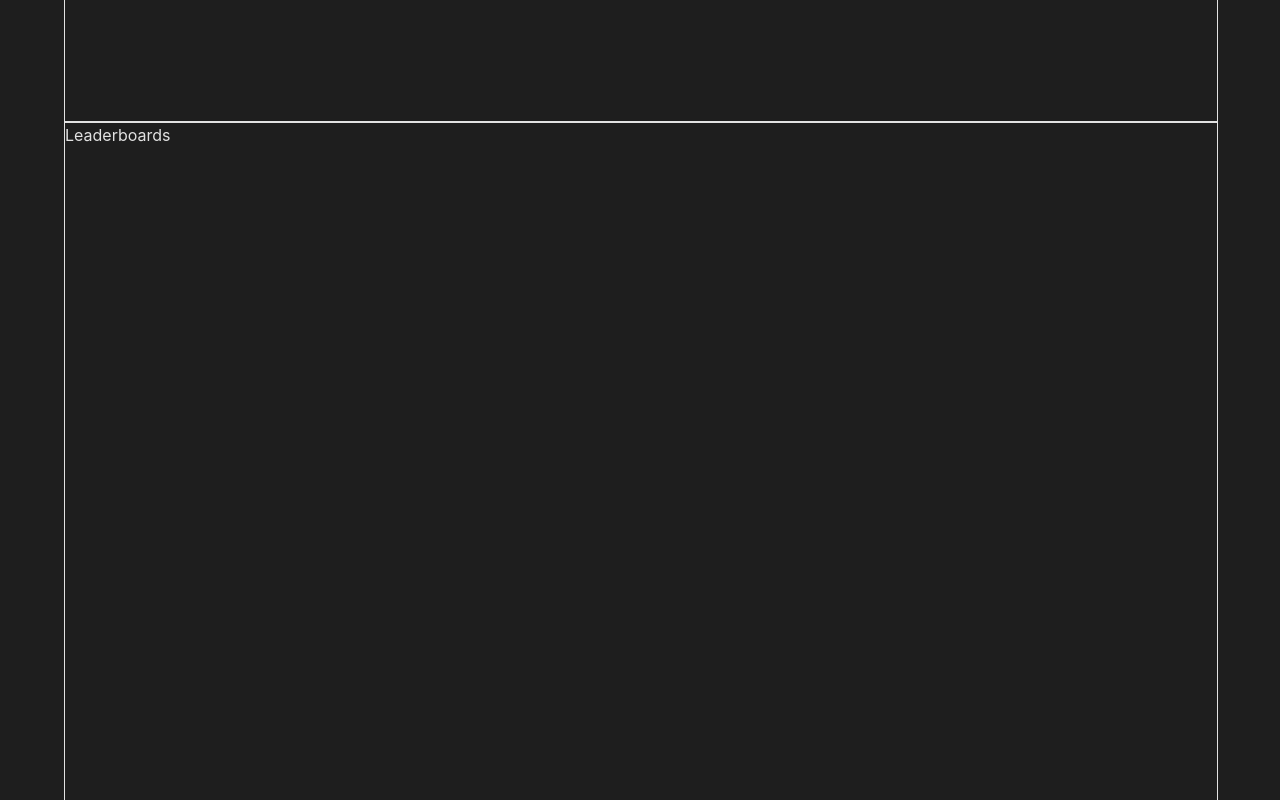
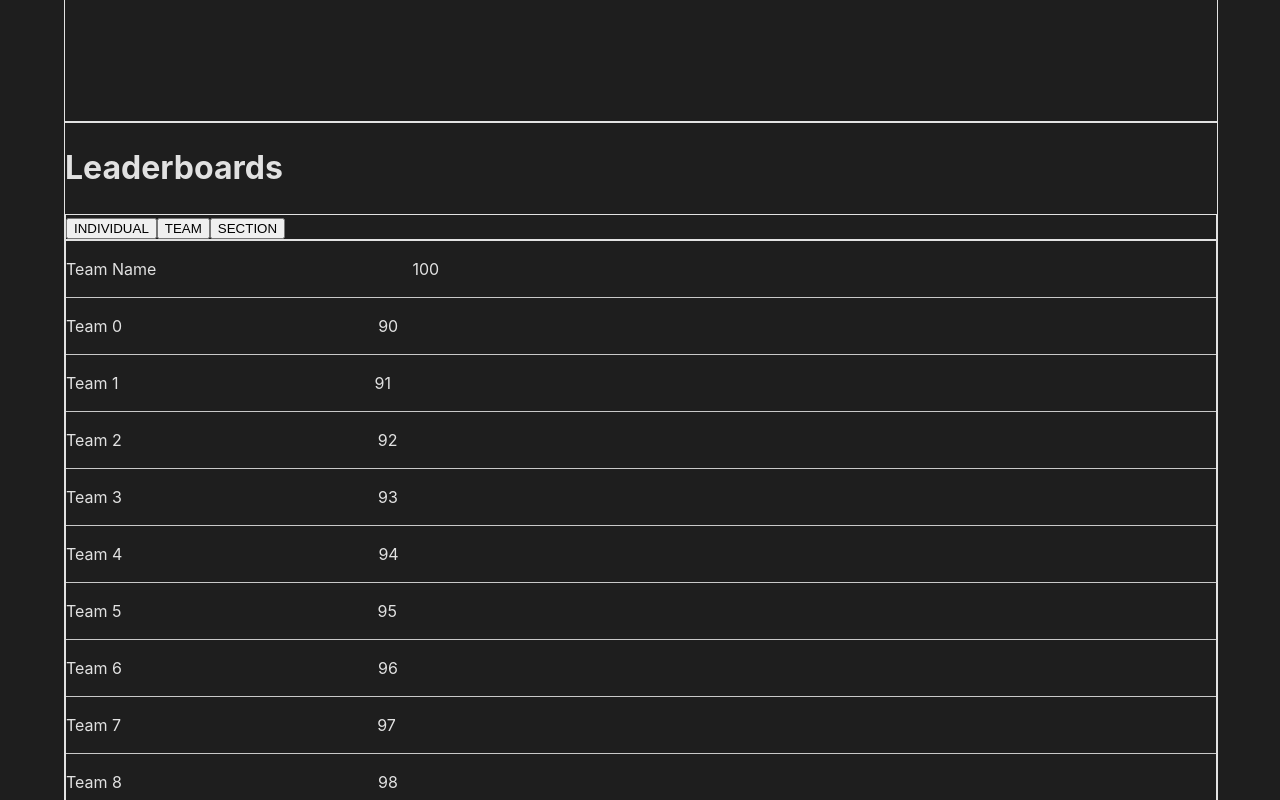
Before and after one commit to AKHIL-GIREESH/IEEE140-R10, a React (Vite) app in the folder ieee140-r10-frontend/: page / in a window 1280 px wide. Shown: the part 1080-1880 px from the top of the page. Built offline with nearby package versions, Linux system fonts and the light colour scheme.

Commit message:
Landing Leaderboards

```diff
--- a/ieee140-r10-frontend/components/LandingPage/Leaderboards.jsx
+++ b/ieee140-r10-frontend/components/LandingPage/Leaderboards.jsx
@@ -1,7 +1,31 @@
 const Leaderboards = () => {
+
+    let table = []
+
+    for(let i=0;i<10;i++){
+        table.push(
+            <div style={{display:"flex",borderBottom:"1px solid #c9c9c9"}}>
+                <p>Team {i}</p> <p style={{marginLeft:"20vw"}}>{90+i}</p>
+            </div>
+        )
+    }
+
     return(
         <div style={{height:"150vh",width:"90vw",border:"1px solid",marginLeft:"5vw"}}>
-            Leaderboards
+            <h1>Leaderboards</h1>
+            <div style={{border:"1px solid"}}>
+                <button>INDIVIDUAL</button>
+                <button>TEAM</button>
+                <button>SECTION</button>
+            </div>
+            <div style={{height:"100vh",border:"1px solid"}}>
+                <div style={{display:"flex",borderBottom:"1px solid #c9c9c9"}}>
+                    <p>Team Name</p> <p style={{marginLeft:"20vw"}}>100</p>
+                </div>
+                {
+                    table
+                }
+            </div>
         </div>
     )
 }
```
